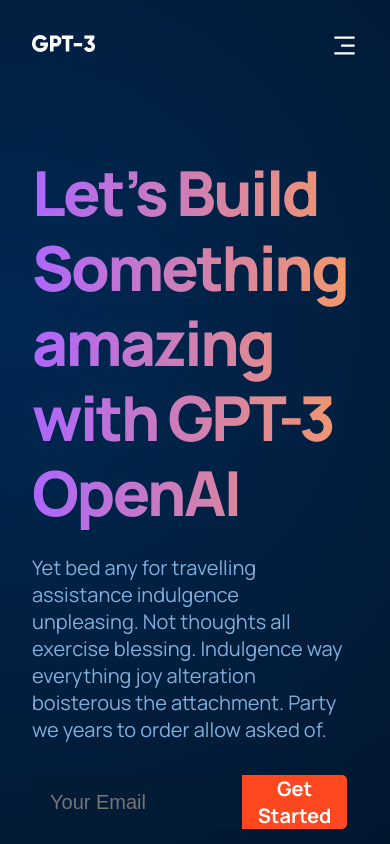
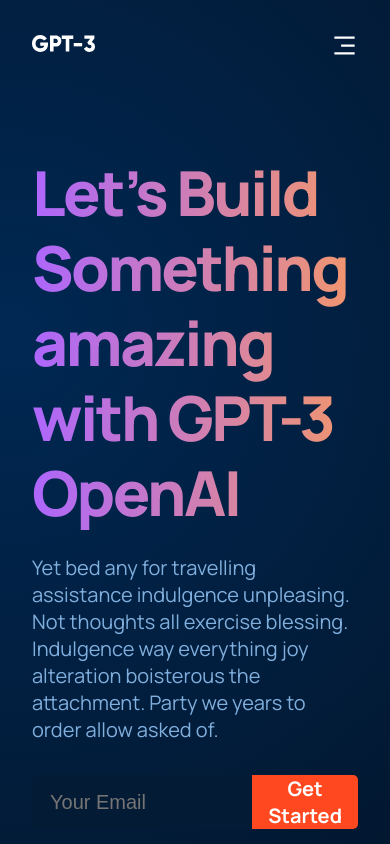
Before and after one commit to Owhab/gpt3-application, a React (Create React App) app: page / in a window 390 px wide. Shown: the top 844 px of the page. Built offline with nearby package versions, Linux system fonts and the light colour scheme.

Commit message:
added styles for header image section in medium devices

```diff
--- a/src/containers/header/header.css
+++ b/src/containers/header/header.css
@@ -98,7 +98,17 @@
     justify-content: center;
 }
 
-.gpt3__header-image img{
+.gpt3__header-image img {
     height: 100%;
     width: 100%;
 }
+
+@media screen and (max-width: 1050px) {
+    .gpt3__header {
+        flex-direction: column;
+    }
+
+    .gpt3__header-content {
+        margin: 0 0 3rem;
+    }
+}
```
